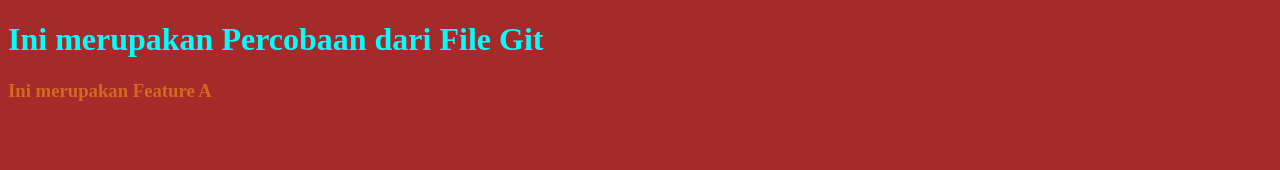
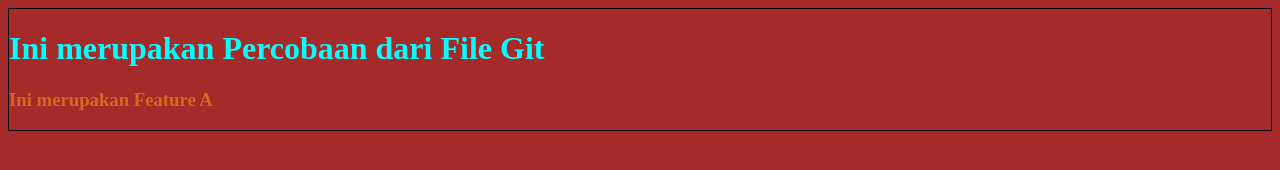
Before and after one commit to fans-lab/belajar-repository-terkini, a plain HTML site: page index.html in a window 1280 px wide. Drawn offline with Linux system fonts and the light colour scheme.

Commit message:
Merubah Style CSS

```diff
--- a/style.css
+++ b/style.css
@@ -1,8 +1,10 @@
 body {
   background-color: brown;
   color: aqua;
+  border: 1px solid black;
 }
 
 .feature-a {
   color: chocolate;
+  font-weight: 700;
 }
```
